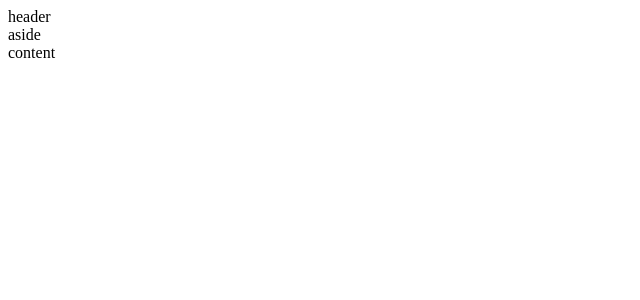
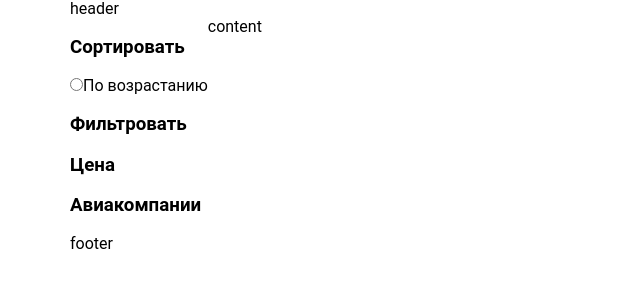
Before and after one commit to Aleks-JS/avia-search-app, an Angular app: page / in a window 1280 px wide. Shown: the top 300 px of the page, without its empty margins (0-640 px from the left). Built offline with nearby package versions, Linux system fonts and the light colour scheme.

Commit message:
add input components

```diff
--- a/src/app/app.component.html
+++ b/src/app/app.component.html
@@ -1,8 +1,37 @@
 <div class="wrapper">
-  <header class="header">header</header>
+  <header class="header">
+    <div class="header__content container">header</div>
+
+  </header>
   <main class="page">
-    <aside class="page">aside</aside>
-    <div class="page__content">content</div>
+    <div class="page__container container">
+      <aside class="page__aside">
+        <div class="page__menu menu-page">
+          <div class="menu-page__sort">
+            <h3 class="menu-title">Сортировать</h3>
+            <input type="radio" name="sort" id="Ascending">
+            <label for="Ascending">По возрастанию</label>
+          </div>
+
+          <div class="menu-page__filter">
+            <h3 class="menu-title">Фильтровать</h3>
+          </div>
+
+          <div class="menu-page__price">
+            <h3 class="menu-title">Цена</h3>
+          </div>
+
+          <div class="menu-page__airlines">
+            <h3 class="menu-title">Авиакомпании</h3>
+          </div>
+        </div>
+      </aside>
+      <div class="page__content">content</div>
+    </div>
+
   </main>
-  <footer class="footer"></footer>
+  <footer class="footer">
+    <div class="footer__container container">footer </div>
+
+  </footer>
 </div>
--- a/src/app/app.component.scss
+++ b/src/app/app.component.scss
@@ -0,0 +1,21 @@
+.container {
+    margin: 0 auto;
+    padding: 0 20px;
+    max-width: 1140px;
+}
+
+.page__container {
+    display: flex;
+}
+
+.page__aside {
+    display: flex;
+    flex-direction: column;
+    max-width: 260px;
+}
+
+.page__content {
+    display: flex;
+    flex-direction: column;
+    max-width: 940px;
+}
--- a/src/app/app.module.ts
+++ b/src/app/app.module.ts
@@ -3,10 +3,14 @@ import { NgModule } from '@angular/core';
 
 import { AppRoutingModule } from './app-routing.module';
 import { AppComponent } from './app.component';
+import { RadioItemComponent } from './radio-item/radio-item.component';
+import { CheckboxItemComponent } from './checkbox-item/checkbox-item.component';
 
 @NgModule({
   declarations: [
-    AppComponent
+    AppComponent,
+    RadioItemComponent,
+    CheckboxItemComponent
   ],
   imports: [
     BrowserModule,
--- /dev/null
+++ b/src/app/checkbox-item/checkbox-item.component.html
@@ -0,0 +1 @@
+<p>checkbox-item works!</p>
--- /dev/null
+++ b/src/app/checkbox-item/checkbox-item.component.ts
@@ -0,0 +1,15 @@
+import { Component, OnInit } from '@angular/core';
+
+@Component({
+  selector: 'app-checkbox-item',
+  templateUrl: './checkbox-item.component.html',
+  styleUrls: ['./checkbox-item.component.scss']
+})
+export class CheckboxItemComponent implements OnInit {
+
+  constructor() { }
+
+  ngOnInit(): void {
+  }
+
+}
--- /dev/null
+++ b/src/app/radio-item/radio-item.component.html
@@ -0,0 +1 @@
+<p>radio-item works!</p>
--- /dev/null
+++ b/src/app/radio-item/radio-item.component.ts
@@ -0,0 +1,15 @@
+import { Component, OnInit } from '@angular/core';
+
+@Component({
+  selector: 'app-radio-item',
+  templateUrl: './radio-item.component.html',
+  styleUrls: ['./radio-item.component.scss']
+})
+export class RadioItemComponent implements OnInit {
+
+  constructor() { }
+
+  ngOnInit(): void {
+  }
+
+}
--- a/src/index.html
+++ b/src/index.html
@@ -1,13 +1,16 @@
 <!doctype html>
-<html lang="en">
+<html lang="ru">
+
 <head>
   <meta charset="utf-8">
-  <title>AviaSearchApp</title>
+  <title>Поиск авиабилетов</title>
   <base href="/">
   <meta name="viewport" content="width=device-width, initial-scale=1">
   <link rel="icon" type="image/x-icon" href="favicon.ico">
 </head>
+
 <body>
   <app-root></app-root>
 </body>
+
 </html>
--- a/src/styles.scss
+++ b/src/styles.scss
@@ -1 +1,6 @@
 /* You can add global styles to this file, and also import other style files */
+@import "normalize.css";
+
+* {
+    font-family: Roboto, sans-serif;
+}
```
Also changed, not shown: src/app/checkbox-item/checkbox-item.component.scss (added), src/app/radio-item/radio-item.component.scss (added), 2 other files (tests, documents, lock files or other folders).
